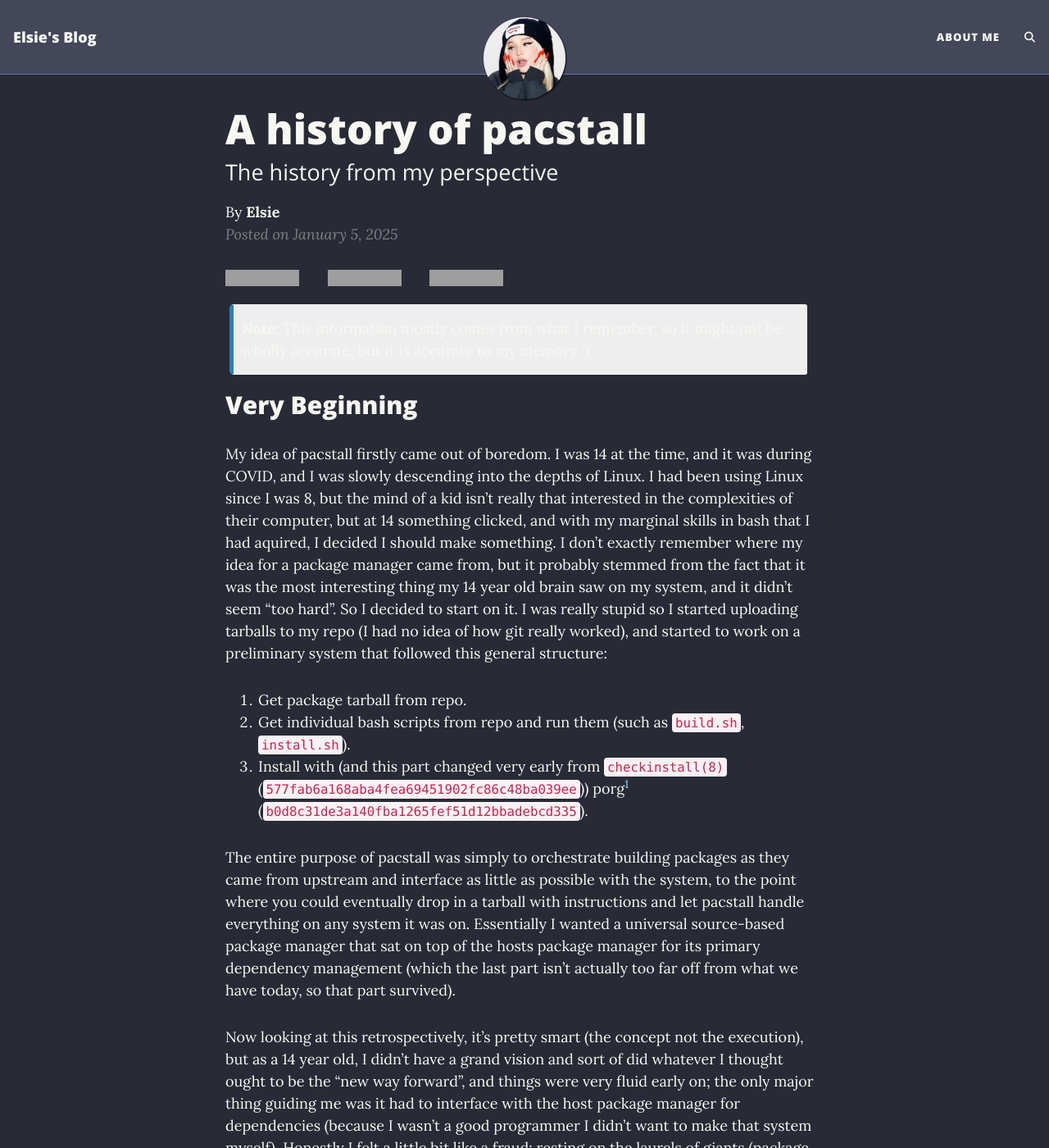
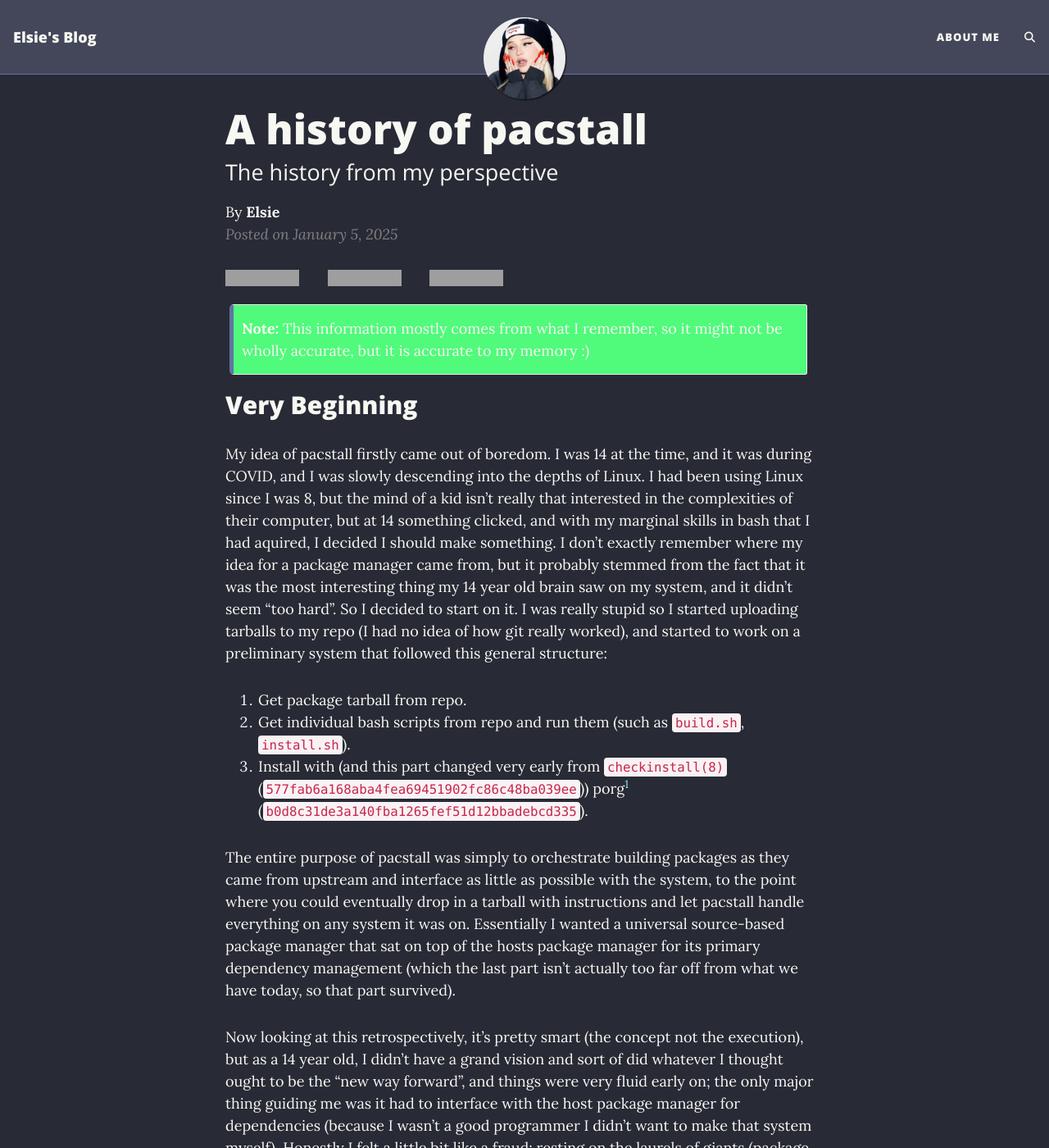
Before and after one commit to Elsie19/Elsie19, a Jekyll site: the page built from docs/_posts/2025-01-05-pacstall-history.md, in a window 1280 px wide and 1400 px high. Shown: the whole window at 82% size. Built offline with Jekyll 4.4.1, drawn with Linux system fonts in a browser that asks for light colours; comment, search, counter and statistics services are not loaded; grey boxes are pictures that could not be loaded.

Commit message:
Fix coloring

```diff
--- a/docs/assets/css/beautifuljekyll.css
+++ b/docs/assets/css/beautifuljekyll.css
@@ -956,8 +956,8 @@ pre {
 }
 
 .box-note {
-  background-color: #eee;
-  border-left-color: #2980b9;
+  background-color: #50fa7b;
+  border-left-color: #6272a4;
 }
 
 .box-warning {
```
